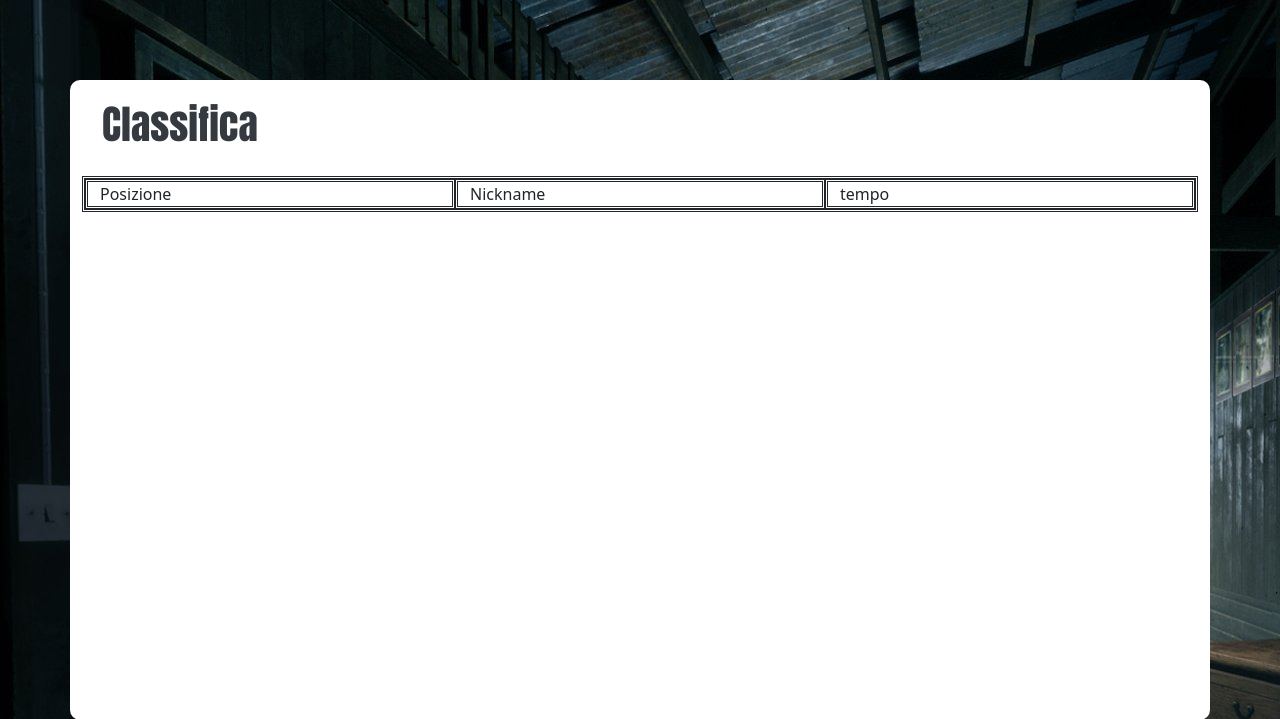
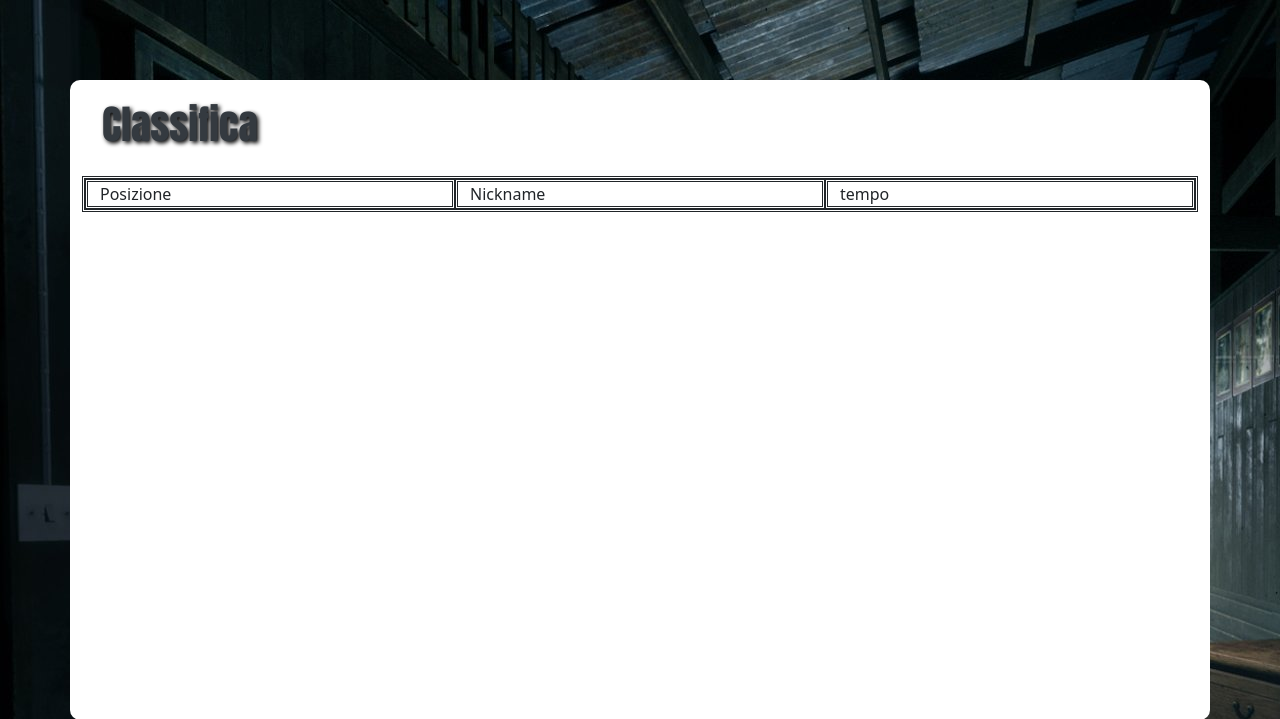
Before and after one commit to LorenzoFrangella/Progetto_Ltw, a PHP site: page /classifica.php in a window 1280 px wide. Shown: the top 719 px of the page. Run offline with PHP 8.4, Linux system fonts and the light colour scheme.

Commit message:
Update stile.css

```diff
--- a/stile.css
+++ b/stile.css
@@ -89,7 +89,9 @@ h1{
     align-items: center;
     font-family: Impact, Charcoal, sans-serif;
     color: white;
+    text-shadow: 2px 2px 4px #000000
 }
+
 
 h2{
     color: white;
```
